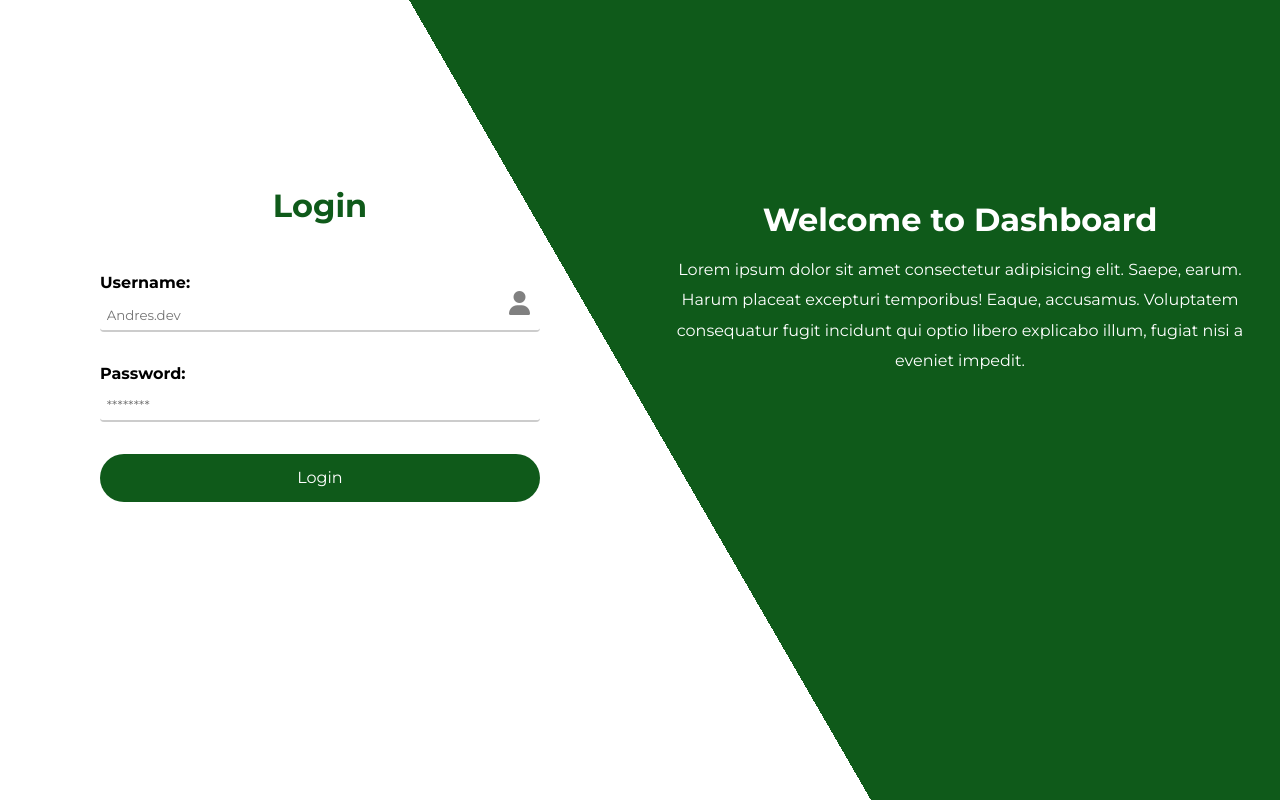
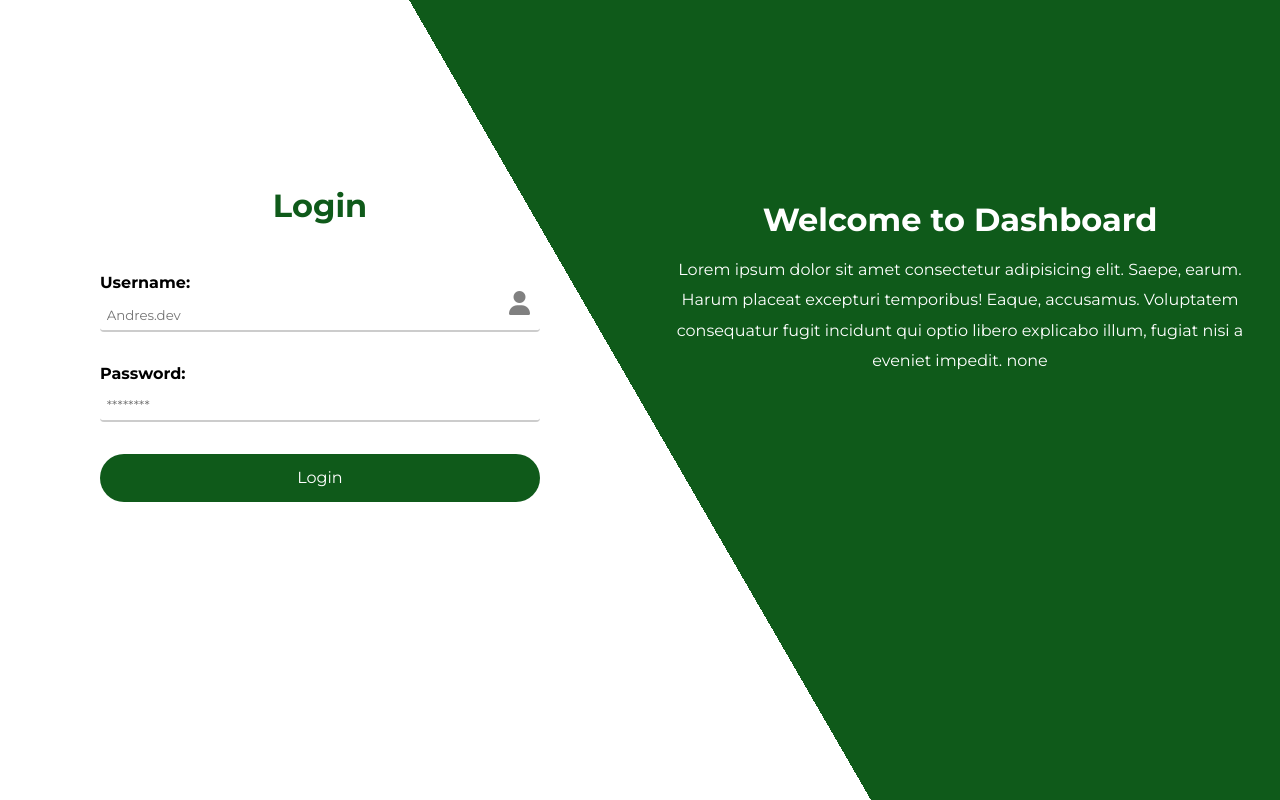
Before and after one commit to AndresDev-20/Minimarket_FullStack_Django, a Django app: page / in a window 1280 px wide. Run offline with Django 5.2, Linux system fonts and the light colour scheme.

Commit message:
First commit

```diff
--- a/apps/accounts/templates/login.html
+++ b/apps/accounts/templates/login.html
@@ -46,7 +46,7 @@
       Lorem ipsum dolor sit amet consectetur adipisicing elit. Saepe, earum.
       Harum placeat excepturi temporibus! Eaque, accusamus. Voluptatem
       consequatur fugit incidunt qui optio libero explicabo illum, fugiat nisi a
-      eveniet impedit.
+      eveniet impedit. none
     </p>
   </div>
 </div>
```
